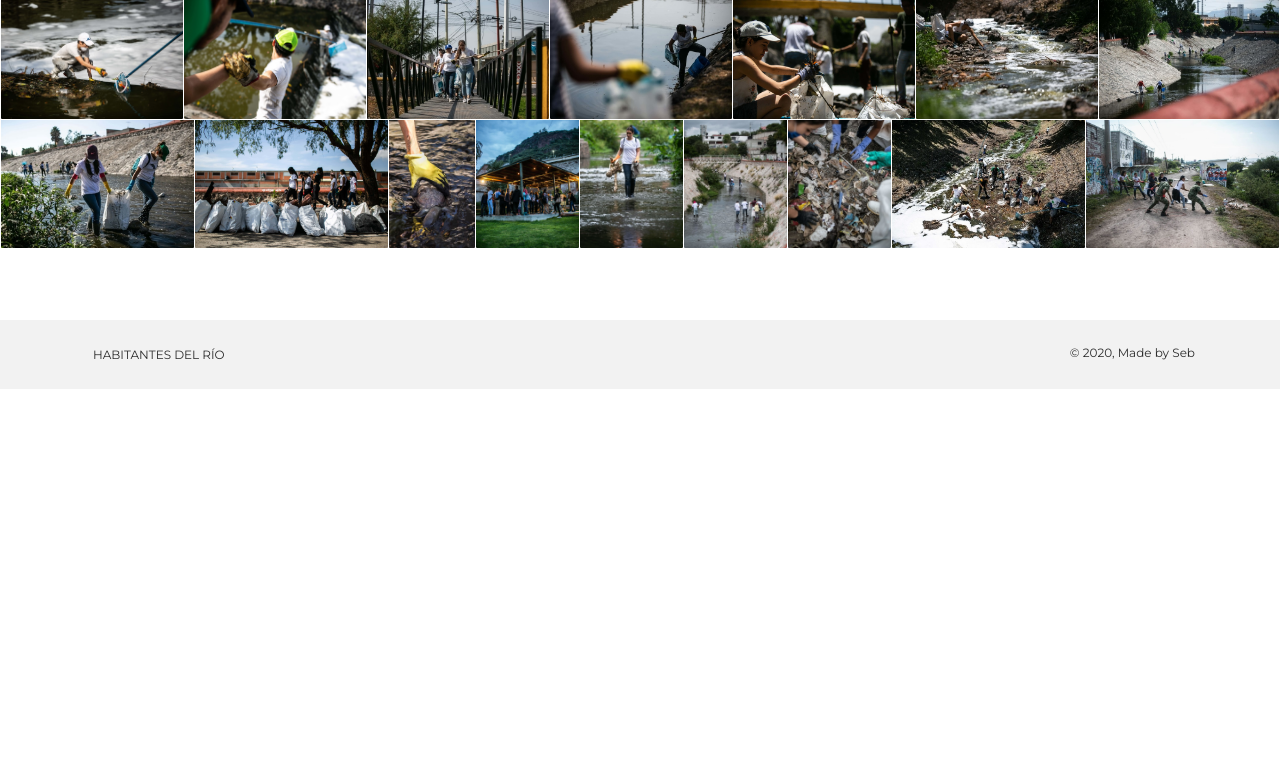
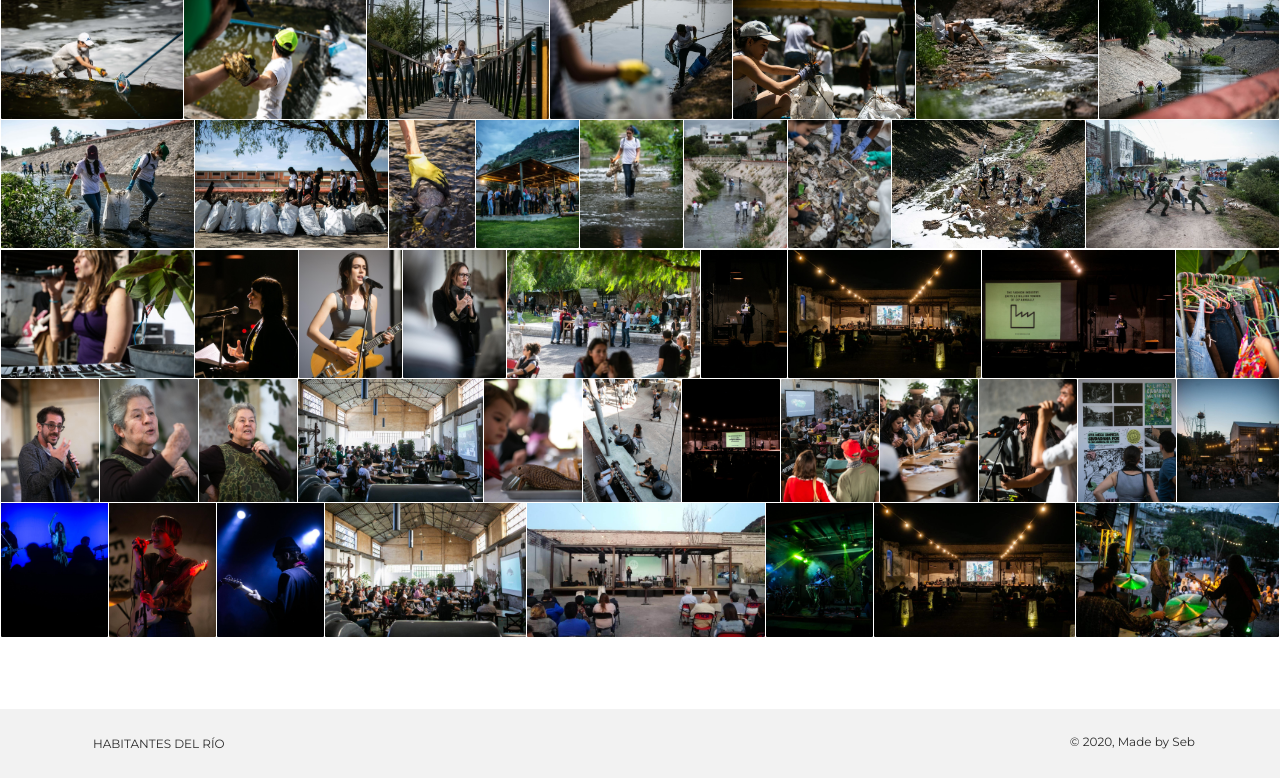
Before and after one commit to Buhocode/habitantes, a website: page pages/gallery-page.html in a window 1280 px wide. Shown: the part 795-1573 px from the top of the page. Before the commit the page ends 1184 px from the top, so only its background shows below. Drawn offline with Linux system fonts and the light colour scheme.

Commit message:
Corregir links

```diff
--- a/pages/gallery-page.html
+++ b/pages/gallery-page.html
@@ -152,35 +152,36 @@
         <a href="../assets/img/habitantes33.jpg"><img src="../assets/img/habitantes33.jpg" alt="Foto33"></a>
         <a href="../assets/img/habitantes34.jpg"><img src="../assets/img/habitantes34.jpg" alt="Foto34"></a>
 
-        <a href="../assets/img/festival1.jifi"><img src="../assets/img/festival1.jifi" alt="festivalFoto1"></a>
-        <a href="../assets/img/festival2.jifi"><img src="../assets/img/festival2.jifi" alt="festivalFoto2"></a>
-        <a href="../assets/img/festival3.jifi"><img src="../assets/img/festival3.jifi" alt="festivalFoto3"></a>
-        <a href="../assets/img/festival4.jifi"><img src="../assets/img/festival4.jifi" alt="festivalFoto4"></a>
-        <a href="../assets/img/festival5.jifi"><img src="../assets/img/festival5.jifi" alt="festivalFoto5"></a>
-        <a href="../assets/img/festival6.jifi"><img src="../assets/img/festival6.jifi" alt="festivalFoto6"></a>
-        <a href="../assets/img/festival7.jifi"><img src="../assets/img/festival7.jifi" alt="festivalFoto7"></a>
-        <a href="../assets/img/festival8.jifi"><img src="../assets/img/festival8.jifi" alt="festivalFoto8"></a>
-        <a href="../assets/img/festival9.jifi"><img src="../assets/img/festival9.jifi" alt="festivalFoto9"></a>
-        <a href="../assets/img/festival10.jifi"><img src="../assets/img/festival10.jifi" alt="festivalFoto10"></a>
-        <a href="../assets/img/festival11.jifi"><img src="../assets/img/festival11.jifi" alt="festivalFoto11"></a>
-        <a href="../assets/img/festival12.jifi"><img src="../assets/img/festival12.jifi" alt="festivalFoto12"></a>
-        <a href="../assets/img/festival13.jifi"><img src="../assets/img/festival13.jifi" alt="festivalFoto13"></a>
-        <a href="../assets/img/festival14.jifi"><img src="../assets/img/festival14.jifi" alt="festivalFoto14"></a>
-        <a href="../assets/img/festival15.jifi"><img src="../assets/img/festival15.jifi" alt="festivalFoto15"></a>
-        <a href="../assets/img/festival16.jifi"><img src="../assets/img/festival16.jifi" alt="festivalFoto16"></a>
-        <a href="../assets/img/festival17.jifi"><img src="../assets/img/festival17.jifi" alt="festivalFoto17"></a>
-        <a href="../assets/img/festival18.jifi"><img src="../assets/img/festival18.jifi" alt="festivalFoto18"></a>
-        <a href="../assets/img/festival19.jifi"><img src="../assets/img/festival19.jifi" alt="festivalFoto19"></a>
-        <a href="../assets/img/festival20.jifi"><img src="../assets/img/festival20.jifi" alt="festivalFoto20"></a>
-        <a href="../assets/img/festival21.jifi"><img src="../assets/img/festival21.jifi" alt="festivalFoto21"></a>
-        <a href="../assets/img/festival22.jifi"><img src="../assets/img/festival22.jifi" alt="festivalFoto22"></a>
-        <a href="../assets/img/festival23.jifi"><img src="../assets/img/festival23.jifi" alt="festivalFoto23"></a>
-        <a href="../assets/img/festival24.jifi"><img src="../assets/img/festival24.jifi" alt="festivalFoto24"></a>
-        <a href="../assets/img/festival25.jifi"><img src="../assets/img/festival25.jifi" alt="festivalFoto25"></a>
-        <a href="../assets/img/festival26.jifi"><img src="../assets/img/festival26.jifi" alt="festivalFoto26"></a>
-        <a href="../assets/img/festival27.jifi"><img src="../assets/img/festival27.jifi" alt="festivalFoto27"></a>
-        <a href="../assets/img/festival28.jifi"><img src="../assets/img/festival28.jifi" alt="festivalFoto28"></a>
-        <a href="../assets/img/festival29.jifi"><img src="../assets/img/festival29.jifi" alt="festivalFoto29"></a>
+        <a href="../assets/img/festival1.jfif"><img src="../assets/img/festival1.jfif" alt="festivalFoto1"></a>
+        <a href="../assets/img/festival2.jfif"><img src="../assets/img/festival2.jfif" alt="festivalFoto2"></a>
+        <a href="../assets/img/festival3.jfif"><img src="../assets/img/festival3.jfif" alt="festivalFoto3"></a>
+        <a href="../assets/img/festival4.jfif"><img src="../assets/img/festival4.jfif" alt="festivalFoto4"></a>
+        <a href="../assets/img/festival5.jfif"><img src="../assets/img/festival5.jfif" alt="festivalFoto5"></a>
+        <a href="../assets/img/festival6.jfif"><img src="../assets/img/festival6.jfif" alt="festivalFoto6"></a>
+        <a href="../assets/img/festival7.jfif"><img src="../assets/img/festival7.jfif" alt="festivalFoto7"></a>
+        <a href="../assets/img/festival8.jfif"><img src="../assets/img/festival8.jfif" alt="festivalFoto8"></a>
+        <a href="../assets/img/festival9.jfif"><img src="../assets/img/festival9.jfif" alt="festivalFoto9"></a>
+        <a href="../assets/img/festival10.jfif"><img src="../assets/img/festival10.jfif" alt="festivalFoto10"></a>
+        <a href="../assets/img/festival11.jfif"><img src="../assets/img/festival11.jfif" alt="festivalFoto11"></a>
+        <a href="../assets/img/festival12.jfif"><img src="../assets/img/festival12.jfif" alt="festivalFoto12"></a>
+        <a href="../assets/img/festival13.jfif"><img src="../assets/img/festival13.jfif" alt="festivalFoto13"></a>
+        <a href="../assets/img/festival14.jfif"><img src="../assets/img/festival14.jfif" alt="festivalFoto14"></a>
+        <a href="../assets/img/festival15.jfif"><img src="../assets/img/festival15.jfif" alt="festivalFoto15"></a>
+        <a href="../assets/img/festival16.jfif"><img src="../assets/img/festival16.jfif" alt="festivalFoto16"></a>
+        <a href="../assets/img/festival17.jfif"><img src="../assets/img/festival17.jfif" alt="festivalFoto17"></a>
+        <a href="../assets/img/festival18.jfif"><img src="../assets/img/festival18.jfif" alt="festivalFoto18"></a>
+        <a href="../assets/img/festival19.jfif"><img src="../assets/img/festival19.jfif" alt="festivalFoto19"></a>
+        <a href="../assets/img/festival20.jfif"><img src="../assets/img/festival20.jfif" alt="festivalFoto20"></a>
+        <a href="../assets/img/festival21.jfif"><img src="../assets/img/festival21.jfif" alt="festivalFoto21"></a>
+        <a href="../assets/img/festival22.jfif"><img src="../assets/img/festival22.jfif" alt="festivalFoto22"></a>
+        <a href="../assets/img/festival23.jfif"><img src="../assets/img/festival23.jfif" alt="festivalFoto23"></a>
+        <a href="../assets/img/festival24.jfif"><img src="../assets/img/festival24.jfif" alt="festivalFoto24"></a>
+        <a href="../assets/img/festival25.jfif"><img src="../assets/img/festival25.jfif" alt="festivalFoto25"></a>
+        <a href="../assets/img/festival26.jfif"><img src="../assets/img/festival26.jfif" alt="festivalFoto26"></a>
+        <a href="../assets/img/festival27.jfif"><img src="../assets/img/festival27.jfif" alt="festivalFoto27"></a>
+        <a href="../assets/img/festival28.jfif"><img src="../assets/img/festival28.jfif" alt="festivalFoto28"></a>
+        <a href="../assets/img/festival29.jfif"><img src="../assets/img/festival29.jfif" alt="festivalFoto29"></a>
+
       </div>
     </div>
   </div>
```
